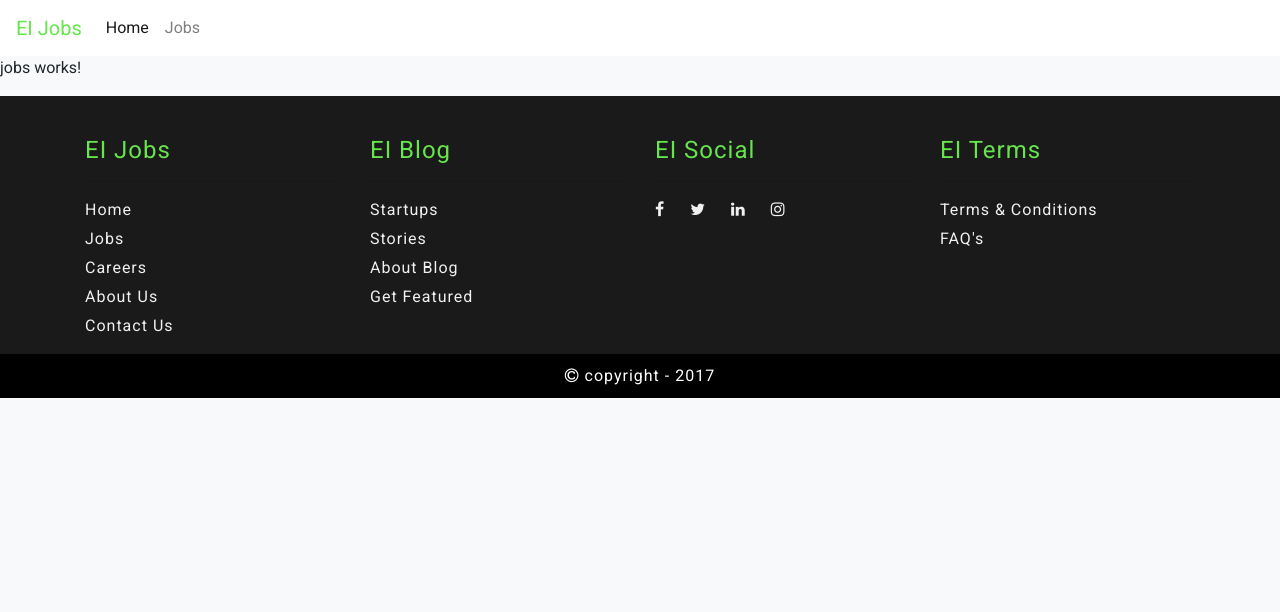
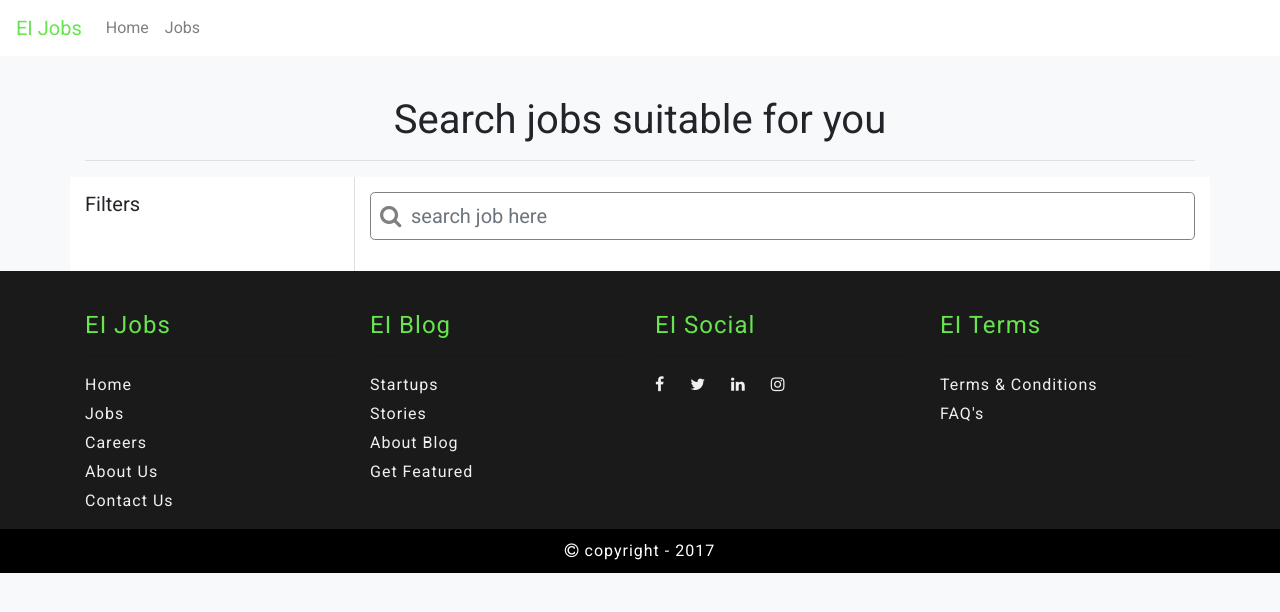
Before and after one commit to akshay7729/ei-jobs, an Angular app: page /jobs in a window 1280 px wide. Shown: the top 612 px of the page. Built offline with nearby package versions, Linux system fonts and the light colour scheme.

Commit message:
7th commit, added search box in jobs

```diff
--- a/src/app/home/home.component.html
+++ b/src/app/home/home.component.html
@@ -1,7 +1,7 @@
 <div class="jumbotron jumbotron-fluid main-banner">
   <div class="container">
-    <h3 class="display-3">Entrepreneurship India Jobs</h3>
-    <p class="lead">Find the job you love...<i class="fa fa-heart" aria-hidden="true"></i></p>
+    <h3 class="display-3">{{headline}}</h3>
+    <p class="lead">{{subline}}<i class="fa fa-heart" aria-hidden="true"></i></p>
     <a routerLink="/jobs">Search Jobs</a>
   </div>
 </div>
--- a/src/app/home/home.component.scss
+++ b/src/app/home/home.component.scss
@@ -1,5 +1,6 @@
 $text-shadow : 1px 1px 1px #000;
 $primary-color: #66E54C;
+$ft-bg-color:#1a1a1a;
 
 @mixin border-radius($radius){
   -webkit-border-radius: $radius;
--- a/src/app/home/home.component.ts
+++ b/src/app/home/home.component.ts
@@ -12,4 +12,7 @@ export class HomeComponent implements OnInit {
   ngOnInit() {
   }
 
+  headline = 'Entrepreneurship India Jobs';
+  subline = 'Find the job you love...';
+
 }
--- a/src/app/jobs/jobs.component.html
+++ b/src/app/jobs/jobs.component.html
@@ -1,3 +1,17 @@
-<p>
-  jobs works!
-</p>
+<div class="container job-portal">
+	<h1 class="d-flex justify-content-center">Search jobs suitable for you</h1>
+	<hr />
+	<div class="row">
+		<div class="col-md-3">
+			<h5>Filters</h5>
+		</div>
+		<div class="col-md-9">
+			<form>
+			  <div class="form-group">
+			    <label for="search" class="search-icon"><i class="fa fa-search" aria-hidden="true"></i></label>
+			    <input class="form-control form-control-lg" id ="search" type="text" placeholder="search job here">
+			  </div>
+			</form>
+		</div>
+	</div>
+</div>
--- a/src/app/jobs/jobs.component.scss
+++ b/src/app/jobs/jobs.component.scss
@@ -0,0 +1,34 @@
+$primary-color : #66E54C;
+$bg-color : grey;
+
+.job-portal{
+	margin-top:40px;
+}
+.portal-style {
+	background-color: #fff;
+	padding-top: 15px;
+	padding-bottom: 15px;
+}
+.job-portal .col-md-3 {
+	@extend .portal-style;
+	border-right: 1px solid #ddd;
+}
+.job-portal .col-md-9 {
+	@extend .portal-style;
+}
+.search-icon {
+	position: absolute;
+    margin-top: 12px;
+    margin-left: 10px;
+    i {
+    	color:$bg-color;
+    	font-size: 23px;
+    }
+}
+#search {
+	padding-left: 40px;
+	border-color:$bg-color;
+	&:focus {
+		border-color:$bg-color !important;
+	}
+}
--- a/src/app/navbar/navbar.component.html
+++ b/src/app/navbar/navbar.component.html
@@ -6,8 +6,8 @@
 
   <div class="collapse navbar-collapse" id="navbarSupportedContent">
     <ul class="navbar-nav mr-auto">
-      <li class="nav-item active">
-        <a class="nav-link" routerLink="/home">Home <span class="sr-only">(current)</span></a>
+      <li class="nav-item">
+        <a class="nav-link" routerLink="/home">Home </a>
       </li>
       <li class="nav-item">
         <a class="nav-link" routerLink="/jobs">Jobs</a>
```
